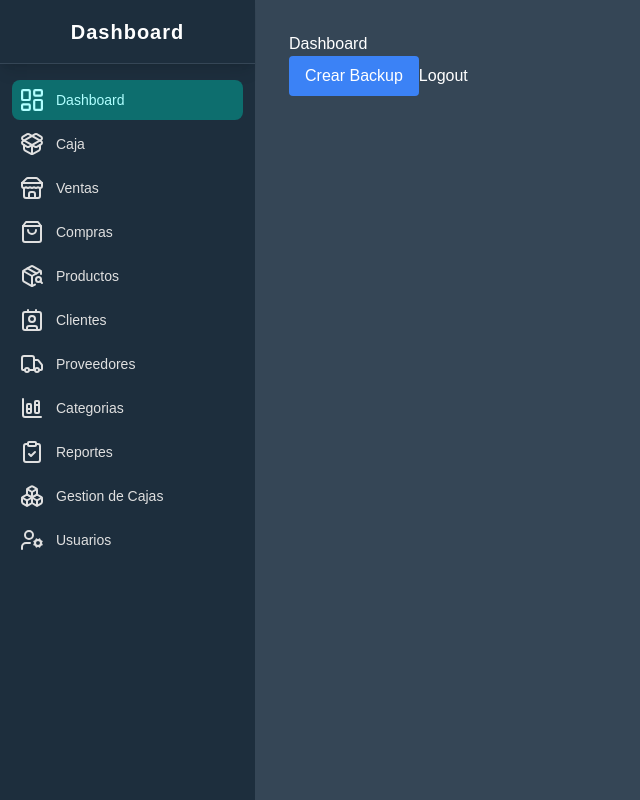
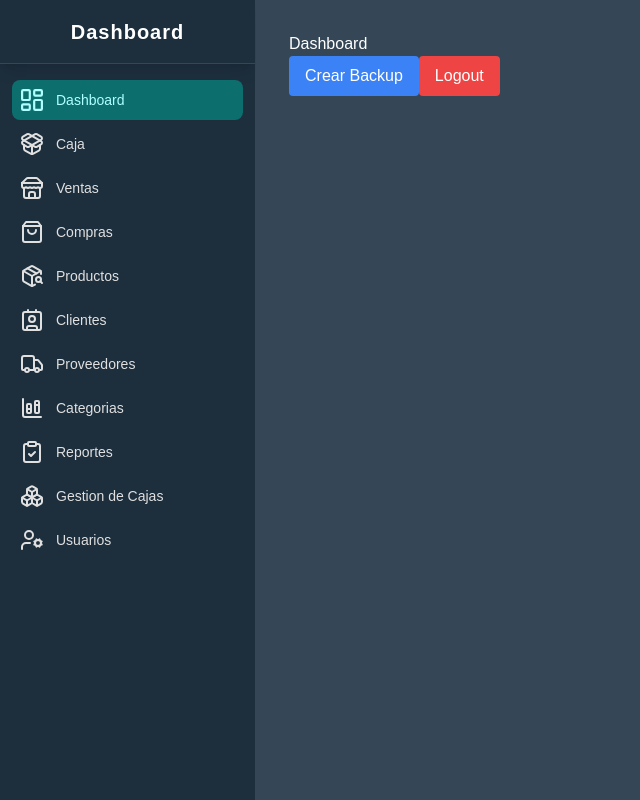
Before and after one commit to VikusS3/sistema-farmacia, a Next.js app in the folder frontend/: page /dashboard in a window 1280 px wide. Shown: the whole page, without its empty margins (0-640 px from the left). Built offline with nearby package versions, Linux system fonts and the light colour scheme; sample sign-in values are in the browser's storage.

Commit message:
Update page.tsx

```diff
--- a/frontend/app/dashboard/page.tsx
+++ b/frontend/app/dashboard/page.tsx
@@ -16,7 +16,12 @@
       >
         Crear Backup
       </button>
-      <button onClick={handleLogout}>Logout</button>
+      <button
+        className="bg-red-500 text-white px-4 py-2 rounded"
+        onClick={handleLogout}
+      >
+        Logout
+      </button>
     </div>
   );
 }
```
